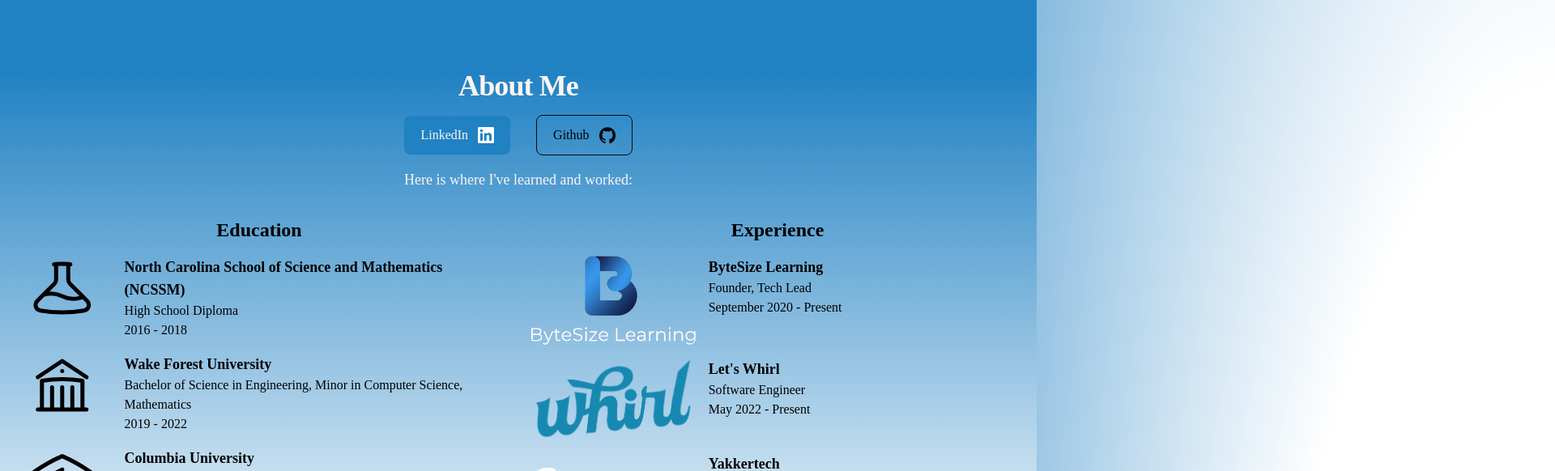
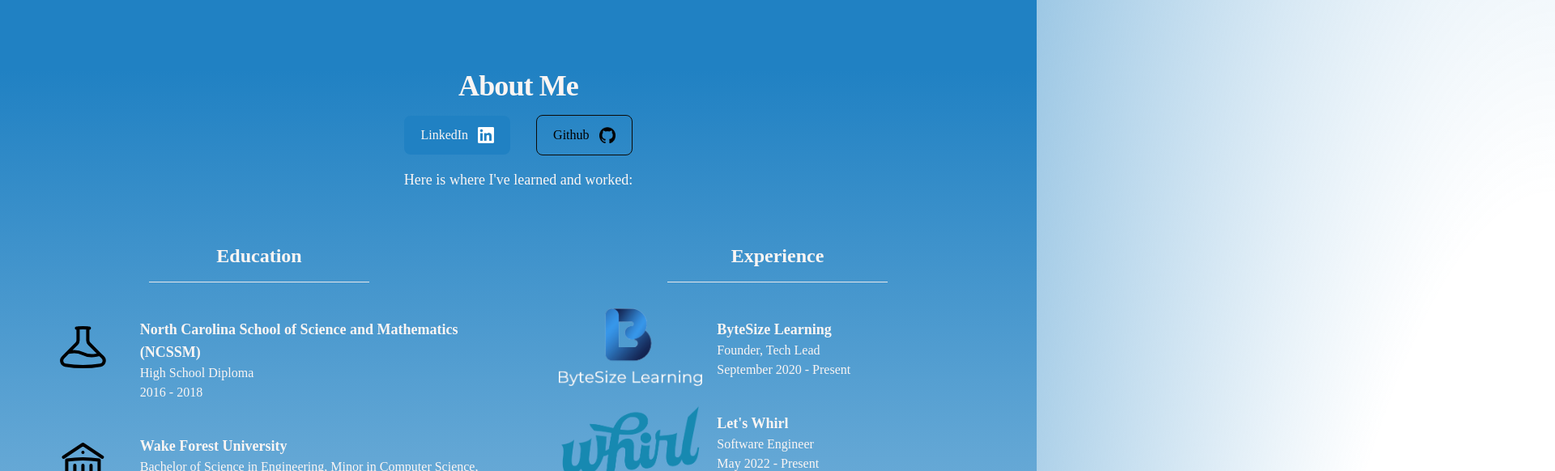
Before and after one commit to arust30/portfoliov3, a React (Create React App) app: page / in a window 1280 px wide. Shown: the part 754-1336 px from the top of the page at 81% size, 1920 px wide, since content can reach past the window. Built offline with nearby package versions, Linux system fonts and the light colour scheme.

Commit message:
About Section looks good

```diff
--- a/src/components/About.jsx
+++ b/src/components/About.jsx
@@ -21,7 +21,7 @@ import LinkedInLogoBlue from "./images/logos/LinkedInLogoBlue.png";
 //Experience logos
 import LetsWhirlLogo from "./images/logos/LetsWhirlLogo.png";
 import YakkertechLogo from "./images/logos/YakkertechLogo.svg";
-import LogTrackLogo from "./images/logos/LogTrackLogoWhite.png";
+import LogTrackLogo from "./images/logos/LogTrackLogoBlue.png";
 import ByteSizeLogo from "./images/logos/ByteSizeLogo.png";
 
 function About() {
@@ -83,14 +83,47 @@ function About() {
 
   const [isLinkedInHovering, setIsLinkedInHovering] = useState(false);
 
+  const lettersOfName = "About Me".split("");
+
+  const lettersOfDescription =
+    "Here is where I've learned and worked:".split(
+      ""
+    );
+
+  const lettersOfNameWithSpans = lettersOfName.map((letter, index) => {
+    return (
+      <span
+        key={index}
+        className="hover:text-dark_gray hover:font-extrabold transition duration-200 ease-in-out"
+      >
+        {letter}
+      </span>
+    );
+  });
+
+  const lettersOfDescriptionWithSpans = lettersOfDescription.map(
+    (letter, index) => {
+      return (
+        <span
+          key={index}
+          className="hover:text-dark_gray hover:font-extrabold transition duration-200 ease-in-out"
+        >
+          {letter}
+        </span>
+      );
+    }
+  );
+
+
+
   return (
-    <section id="about" className="bg-gradient-to-b from-primary to-white bg-gradient-anim duration-2000 dark:bg-gray-900 h-[200%] text-center">
+    <section id="about" className="bg-gradient-to-b from-primary to-white h-[200vh] text-center bg-no-repeat bg-top" style={{"background-size": "100% 100%"}}>
       <h2 className="mb-4 text-4xl tracking-tight font-extrabold text-white_alt">
-        About Me
+        {lettersOfNameWithSpans}
       </h2>
       <a
         href="https://www.linkedin.com/in/andrew-rust30/"
-        className="inline-flex items-center justify-center px-5 py-3 mr-8 text-base font-medium text-center rounded-lg bg-primary border-primary text-white_alt hover:bg-light_gray hover:text-primary"
+        className="inline-flex items-center justify-center px-5 py-3 mr-8 text-base font-medium text-center rounded-lg bg-primary border-primary duration-200 text-white_alt hover:bg-light_gray hover:text-primary"
         onMouseEnter={() => setIsLinkedInHovering(true)}
         onMouseLeave={() => setIsLinkedInHovering(false)}
         style={{ cursor: "pointer" }}
@@ -105,7 +138,7 @@ function About() {
 
       <a
         href="https://www.github.com/arust30"
-        className="inline-flex items-center justify-center px-5 py-3 text-base font-medium text-center text-gray border border-black rounded-lg hover:bg-light_gray"
+        className="inline-flex items-center justify-center px-5 py-3 text-base font-medium text-center text-gray border border-black rounded-lg hover:bg-light_gray duration-200"
         style={{ cursor: "pointer" }}
       >
         Github
@@ -113,38 +146,40 @@ function About() {
 
       </a>
       <p className="text-lg text-white_alt font-light mb-4 mt-4">
-        Here is where I've learned and worked:
+        {lettersOfDescriptionWithSpans}
       </p>
       <div className="flex flex-col md:flex-row">
         {/* Left half - render education */}
-        <div className="md:w-1/2 p-4">
-          <h3 className="text-2xl font-bold mb-4">Education</h3>
+        <div className="md:w-1/2 p-12">
+          <h3 className="text-2xl font-bold mb-4 text-white_alt">Education</h3>
+          <hr className="mb-8 w-[50%] items-center justify-center mx-auto" />
           {education.map((item) => (
-            <div key={item.id} className="flex mb-4">
-              <item.icon className="w-1/5 h-20 mr-4 rounded-lg" />
-              <div className="flex-1 text-left">
-                <h4 className="text-lg font-bold">{item.school}</h4>
-                <p className="font-light">{item.degree}</p>
-                <p className="font-light">{item.dates}</p>
+            <div key={item.id} className="flex mb-4 hover:bg-light_gray hover:bg-opacity-30 hover:border-2 justify-center align-middle duration-200">
+              <item.icon className="w-1/5 h-16 mr-4 rounded-lg my-4" />
+              <div className="flex-1 text-left my-3">
+                <h4 className="text-lg font-bold text-white_alt">{item.school}</h4>
+                <p className="font-light text-white_alt">{item.degree}</p>
+                <p className="font-light text-white_alt">{item.dates}</p>
               </div>
             </div>
           ))}
         </div>
 
         {/* Right half - render experience */}
-        <div className="md:w-1/2 p-4">
-          <h3 className="text-2xl font-bold mb-4">Experience</h3>
+        <div className="md:w-1/2 p-12">
+          <h3 className="text-2xl font-bold mb-4 text-white_alt">Experience</h3>
+          <hr className="mb-8 w-[50%] items-center justify-center mx-auto" />
           {experiences.map((item) => (
-            <div key={item.id} className="flex mb-4">
+            <div key={item.id} className="flex mb-4 hover:bg-light_gray hover:bg-opacity-30 hover:border-2 justify-center align-middle duration-200">
               <img
                 src={item.image}
                 alt={item.name}
-                className="w-1/3 h-auto mr-4 rounded-lg"
+                className="w-1/3 h-24 object-contain mr-4 rounded-lg"
               />
-              <div className="flex-1 text-left">
-                <h4 className="text-lg font-bold">{item.name}</h4>
-                <p className="font-light">{item.title}</p>
-                <p className="font-light">{item.dates}</p>
+              <div className="flex-1 text-left my-3">
+                <h4 className="text-lg font-bold text-white_alt">{item.name}</h4>
+                <p className="font-light text-white_alt">{item.title}</p>
+                <p className="font-light text-white_alt">{item.dates}</p>
               </div>
             </div>
           ))}
--- a/src/components/Header.jsx
+++ b/src/components/Header.jsx
@@ -76,7 +76,7 @@ function Header() {
             href="#download"
             style={{ cursor: "pointer" }}
             onClick={handleDownload}
-            className={`mt-4 inline-flex items-center justify-center px-5 py-3 mr-8 text-base font-medium text-center rounded-lg duration-150 hover:font-bold ${
+            className={`mt-4 inline-flex items-center justify-center px-5 py-3 mr-8 text-base font-medium text-center rounded-lg duration-200 hover:font-bold ${
               isDownloaded
                 ? "bg-secondary border-secondary text-white_alt hover:secondary hover:border-secondary"
                 : "bg-primary border-primary text-white_alt hover:bg-light_gray hover:text-primary"
@@ -96,7 +96,7 @@ function Header() {
           </a>
           <a
             href="#contact"
-            class="inline-flex items-center justify-center px-5 py-3 text-base font-medium text-center text-gray border border-black rounded-lg hover:bg-light_gray duration-150 hover:font-bold"
+            class="inline-flex items-center justify-center px-5 py-3 text-base font-medium text-center text-gray border border-black rounded-lg hover:bg-light_gray duration-200 hover:font-bold"
           >
             Contact Me
           </a>
--- a/src/index.css
+++ b/src/index.css
@@ -8,6 +8,6 @@ html {
       ellipse at center,
       transparent 10%,
       transparent 50%,
-      #2081c3 120%
+      #2081c3 140%
     );
   }
```
Also changed, not shown: src/components/images/logos/LogTrackLogoBlue.png, src/components/images/logos/YakkertechLogo.svg.
